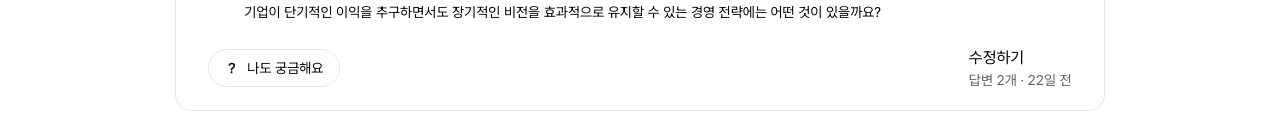
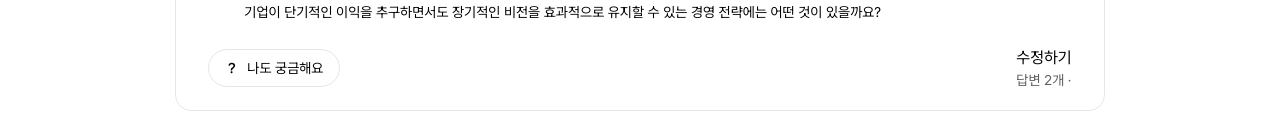
Before and after one commit to mimi-0506/Qampus_FE_deploy, a Next.js app: page /answer/answerSelection in a window 1280 px wide. Shown: the part 269-404 px from the top of the page. Built offline with nearby package versions, Linux system fonts and the light colour scheme; no server answers.

Commit message:
feat: 상세페이지 api 연결 완료

```diff
--- a/app/question/[questionId]/page.tsx
+++ b/app/question/[questionId]/page.tsx
@@ -4,40 +4,19 @@ import SearchBar from '@/components/SearchBar';
 import {useParams} from 'next/navigation';
 import Link from 'next/link';
 import ViewQuestion from '@/components/ViewQuestion';
-import {ViewQuestionProps} from '@/type';
+import {detailDataType} from '@/type';
 import ViewAnswer from '@/components/ViewAnswer';
 import WriteAnswer from '@/components/WriteAnswer';
 import {getAnswerDetail} from '@/app/apis/answerApi';
+import {useInfoStore} from '@/providers/store-provider';
 
 //나중에 서버사이드 컴포넌트로 교체
-const dummy = {
-  question: {
-    question_id: 9876,
-    title: '급해요) 파이썬에서 효율적인 코드 작성 방법 알려주세요!',
-    content: '가독성과 성능을 모두 고려한 ~~',
-    university_name: '홍익대학교',
-    created_date: '2025-02-06T12:34:56Z',
-    view_cnt: 13,
-    curious_count: 5,
-  },
-  answers: [
-    {
-      answer_id: 5678,
-      user_id: 54321,
-      content:
-        '파이썬에서 가독성과 성능을 고려한 코드를 작성하려면 리스트 컴프리헨션과 제너레이터를 활용하는 것이 좋습니다.',
-      created_date: '2025-02-06T13:00:00Z',
-      like_count: 15,
-      is_chosen: false,
-      images: [],
-    },
-  ],
-};
 
 export default function QuestionDetailPage() {
+  const userId = useInfoStore(state => state.userId);
   const {questionId} = useParams<{questionId: string}>();
 
-  const [datas, setDatas] = useState<ViewQuestionProps>();
+  const [datas, setDatas] = useState<detailDataType>();
   const [isMyQuestion, setIsMyQuestion] = useState<boolean>(false);
   const [answering, setAnswering] = useState<boolean>(false);
 
@@ -49,27 +28,19 @@ export default function QuestionDetailPage() {
     const response = await getAnswerDetail(questionId);
 
     console.log(response);
-    console.log(questionId);
 
-    // if(parseData.question.create_id === userId) setIsMyQuestion(true)
+    if (response.create_id === userId) setIsMyQuestion(true);
     setIsMyQuestion(false);
 
-    setDatas(dummy);
+    setDatas(response);
   };
 
   return (
-    <main className="flex w-full bg-white flex-col items-center">
+    <main className="flex w-full min-h-screen bg-white flex-col items-center">
       <SearchBar />
-      {datas ? (
-        <>
-          <ViewQuestion
-            question={datas?.question}
-            isMyQuestion={isMyQuestion}
-          />
-          <ViewAnswer answers={datas?.answers} isMyQuestion={isMyQuestion} />
-        </>
-      ) : (
-        <div>loading...</div>
+      {datas && <ViewQuestion question={datas} isMyQuestion={isMyQuestion} />}
+      {datas?.answers && (
+        <ViewAnswer answers={datas?.answers} isMyQuestion={isMyQuestion} />
       )}
       <div className="mt-10 flex justify-center">
         {isMyQuestion ? (
--- a/components/ViewQuestion.tsx
+++ b/components/ViewQuestion.tsx
@@ -1,9 +1,9 @@
 import {setCurious} from '@/app/apis/curiousApi';
 import {questionDetailType} from '@/type';
-import {formatDistanceToNow} from 'date-fns';
+// import {formatDistanceToNow} from 'date-fns';
 import Image from 'next/image';
 import {BsQuestionLg} from 'react-icons/bs';
-import {ko} from 'date-fns/locale';
+// import {ko} from 'date-fns/locale';
 
 export default function ViewQuestion({
   question,
@@ -12,10 +12,10 @@ export default function ViewQuestion({
   question: questionDetailType;
   isMyQuestion: boolean;
 }) {
-  const getKSTTimeAgo = (utcDate: string) => {
-    const kstDate = new Date(new Date(utcDate).getTime() + 9 * 60 * 60 * 1000);
-    return formatDistanceToNow(kstDate, {addSuffix: true, locale: ko});
-  };
+  // const getKSTTimeAgo = (utcDate: string) => {
+  //   const kstDate = new Date(new Date(utcDate).getTime() + 9 * 60 * 60 * 1000);
+  //   return formatDistanceToNow(kstDate, {addSuffix: true, locale: ko});
+  // };
 
   const handleCurious = async () => {
     //궁금해요 눌렀는지 여부에 따라..
@@ -63,8 +63,8 @@ export default function ViewQuestion({
             <button onClick={handleQuestionEdit}>수정하기</button>
           )}
           <p className="text-xs md:text-sm text-[#606060]">
-            답변 {question.answer_cnt}개 ·{' '}
-            {getKSTTimeAgo(question.created_date)}
+            답변 {question.answer_cnt}개 ·
+            {/* {getKSTTimeAgo(question.created_date)} */}
           </p>
         </div>
       </div>
```
Also changed, not shown: type.ts (+12 -0 lines).
